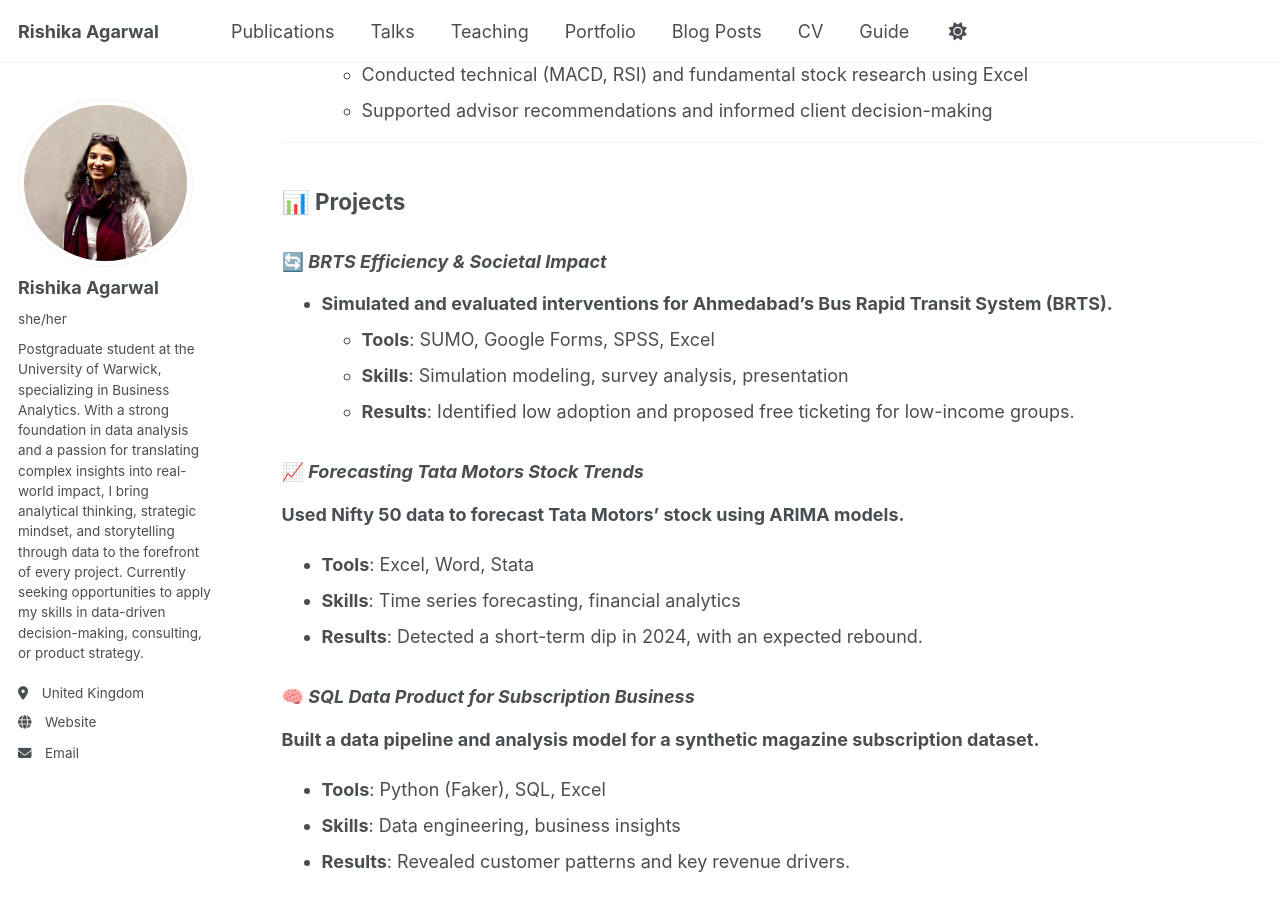
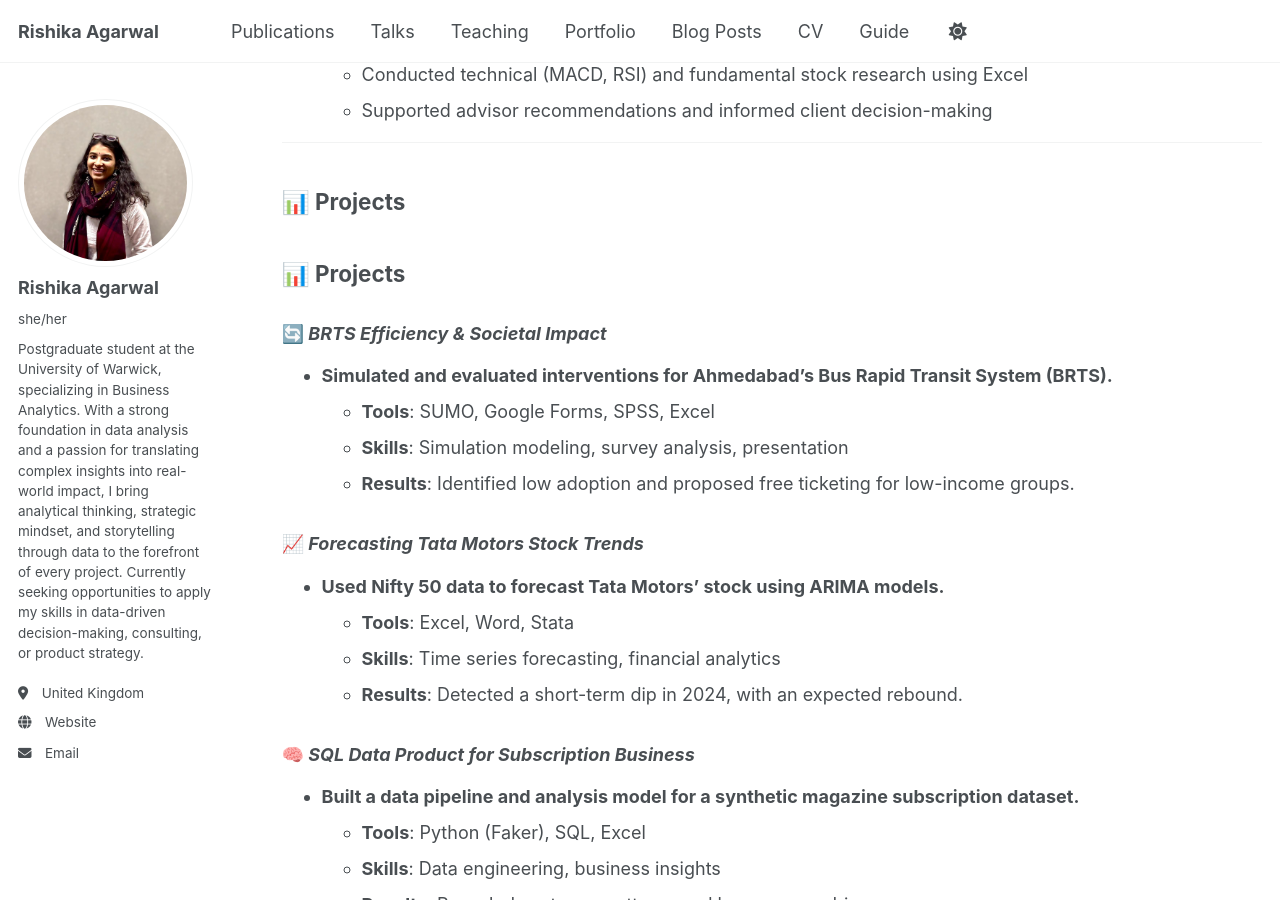
Before and after one commit to RishikaAgarwal2025/RishikaAgarwal2025.github.io, a Jekyll site: the page built from _pages/cv.md, in a window 1280 px wide and 900 px high, scrolled down 910 px. Built offline with Jekyll 4.4.1, drawn with Linux system fonts in a browser that asks for light colours.

Commit message:
Update cv.md

```diff
--- a/_pages/cv.md
+++ b/_pages/cv.md
@@ -44,6 +44,8 @@
 
 ## 📊 Projects
 
+## 📊 Projects
+
 ### 🔄 *BRTS Efficiency & Societal Impact*
 - **Simulated and evaluated interventions for Ahmedabad’s Bus Rapid Transit System (BRTS).**
   - **Tools**: SUMO, Google Forms, SPSS, Excel
@@ -51,46 +53,46 @@
   - **Results**: Identified low adoption and proposed free ticketing for low-income groups.
 
 ### 📈 *Forecasting Tata Motors Stock Trends*
-**Used Nifty 50 data to forecast Tata Motors’ stock using ARIMA models.**
-- **Tools**: Excel, Word, Stata
-- **Skills**: Time series forecasting, financial analytics
-- **Results**: Detected a short-term dip in 2024, with an expected rebound.
+- **Used Nifty 50 data to forecast Tata Motors’ stock using ARIMA models.**
+  - **Tools**: Excel, Word, Stata
+  - **Skills**: Time series forecasting, financial analytics
+  - **Results**: Detected a short-term dip in 2024, with an expected rebound.
 
 ### 🧠 *SQL Data Product for Subscription Business*
-**Built a data pipeline and analysis model for a synthetic magazine subscription dataset.**
-- **Tools**: Python (Faker), SQL, Excel
-- **Skills**: Data engineering, business insights
-- **Results**: Revealed customer patterns and key revenue drivers.
+- **Built a data pipeline and analysis model for a synthetic magazine subscription dataset.**
+  - **Tools**: Python (Faker), SQL, Excel
+  - **Skills**: Data engineering, business insights
+  - **Results**: Revealed customer patterns and key revenue drivers.
 
 ### 🧪 *A/B Testing in Lending Decisions*
-**Designed an A/B test to measure improvement in a lending firm's AI decision model.**
-- **Tools**: R
-- **Skills**: Experimental design, statistical analysis
-- **Results**: Reduced Type I/II errors; recommended expanded testing.
+- **Designed an A/B test to measure improvement in a lending firm's AI decision model.**
+  - **Tools**: R
+  - **Skills**: Experimental design, statistical analysis
+  - **Results**: Reduced Type I/II errors; recommended expanded testing.
 
 ### 💰 *Pricing Optimization for BuildMax Rentals*
-**Applied linear programming to optimize rental pricing and fleet strategy.**
-- **Tools**: Python (Pyomo), Excel
-- **Skills**: Revenue management, price optimization
-- **Results**: Identified demand granularity and fleet size as key constraints.
+- **Applied linear programming to optimize rental pricing and fleet strategy.**
+  - **Tools**: Python (Pyomo), Excel
+  - **Skills**: Revenue management, price optimization
+  - **Results**: Identified demand granularity and fleet size as key constraints.
 
 ### 🔍 *eCommerce Review Prediction (Nile Platform)*
-**Built classification models to predict positive customer reviews.**
-- **Tools**: Python (XGBoost, SVM, Logistic Regression), PowerPoint
-- **Skills**: Predictive modeling, classification
-- **Results**: Flagged underfitting; suggested feature engineering.
+- **Built classification models to predict positive customer reviews.**
+  - **Tools**: Python (XGBoost, SVM, Logistic Regression), PowerPoint
+  - **Skills**: Predictive modeling, classification
+  - **Results**: Flagged underfitting; suggested feature engineering.
 
 ### 📊 *Retail & Health Data Analytics*
-**Analyzed relationships between health, retail access, and socioeconomic factors.**
-- **Tools**: R, RMarkdown
-- **Skills**: EDA, regression modeling
-- **Results**: Delivered policy-relevant insights across three datasets.
+- **Analyzed relationships between health, retail access, and socioeconomic factors.**
+  - **Tools**: R, RMarkdown
+  - **Skills**: EDA, regression modeling
+  - **Results**: Delivered policy-relevant insights across three datasets.
 
 ### 🏢 *MyProtein AI Strategy Case Study*
-**Proposed a personalized AI fitness strategy for MyProtein.**
-- **Tools**: Word, PowerPoint
-- **Skills**: DELTA framework, stakeholder analysis
-- **Results**: Suggested pilot and roadmap for personalization integration.
+- **Proposed a personalized AI fitness strategy for MyProtein.**
+  - **Tools**: Word, PowerPoint
+  - **Skills**: DELTA framework, stakeholder analysis
+  - **Results**: Suggested pilot and roadmap for personalization integration.
 
 ---
 
```
